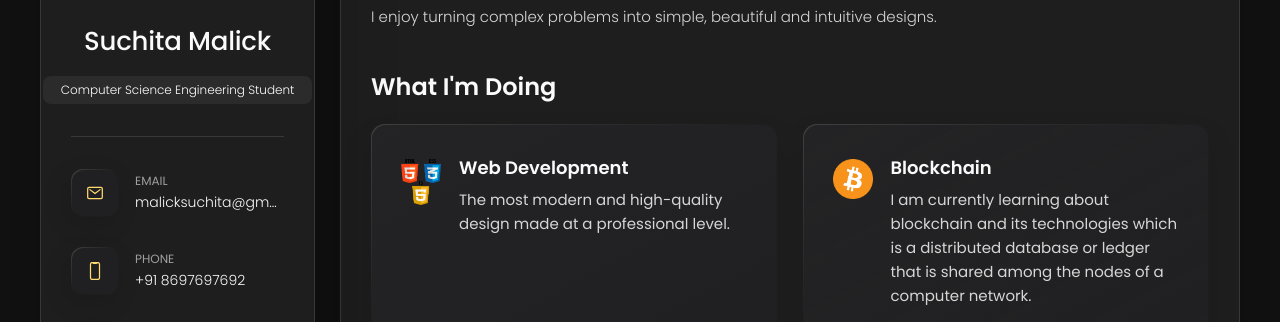
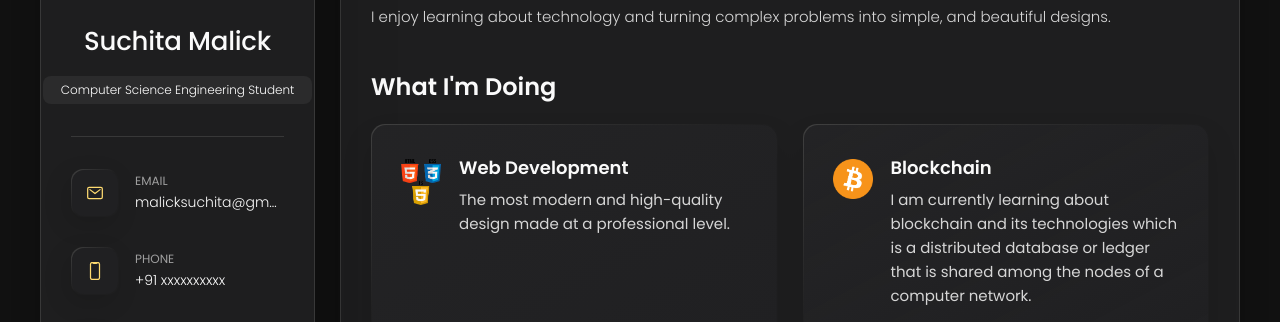
Before and after one commit to CyberNaut-bot/Suchitamalick, a plain HTML site: page index.html in a window 1280 px wide. Shown: the part 237-559 px from the top of the page. Drawn offline with nearby package versions, Linux system fonts and the light colour scheme.

Commit message:
Update index.html

```diff
--- a/index.html
+++ b/index.html
@@ -75,7 +75,7 @@
             <div class="contact-info">
               <p class="contact-title">Phone</p>
 
-              <a href="tel:8697697692" class="contact-link">+91 8697697692</a>
+              <a href="tel:xxxxxxxxx" class="contact-link">+91 xxxxxxxxxx</a>
             </div>
 
           </li>
@@ -139,8 +139,8 @@
             related Projects.
           </p>
           <p>
-            I enjoy
-            turning complex problems into simple, beautiful and intuitive designs.
+            I enjoy learning about technology and
+            turning complex problems into simple, and beautiful designs.
           </p>
 
         </section>
```
